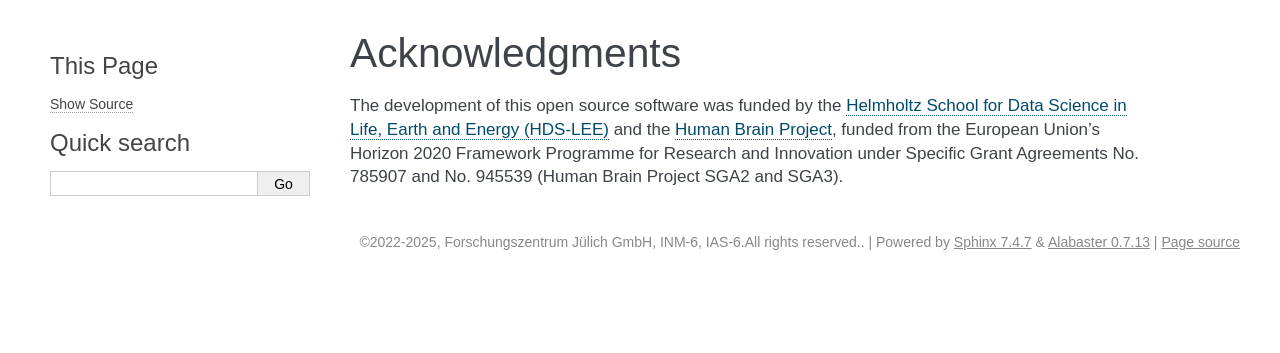
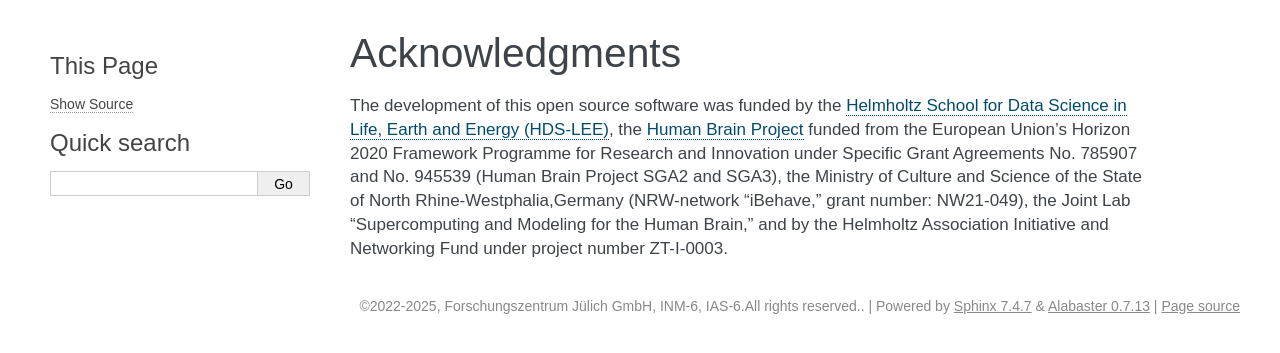
Before and after one commit to INM-6/alpaca, a Sphinx documentation site: the page built from doc/acknowledgments.rst, in a window 1280 px wide. Shown: the top 353 px of the page. Built offline with Sphinx 7.4.7, drawn with Linux system fonts in a browser that asks for light colours.

Commit message:
Add missing ack's

```diff
--- a/doc/acknowledgments.rst
+++ b/doc/acknowledgments.rst
@@ -6,7 +6,11 @@ Acknowledgments
 
 The development of this open source software was funded by the `Helmholtz
 School for Data Science in Life, Earth and Energy (HDS-LEE)
-<http://www.hds-lee.de>`_ and  the `Human Brain Project
-<http://www.humanbrainproject.eu>`_, funded from the European Union’s Horizon
+<http://www.hds-lee.de>`_, the `Human Brain Project
+<http://www.humanbrainproject.eu>`_ funded from the European Union’s Horizon
 2020 Framework Programme for Research and Innovation under Specific Grant
-Agreements No. 785907 and No. 945539 (Human Brain Project SGA2 and SGA3).
+Agreements No. 785907 and No. 945539 (Human Brain Project SGA2 and SGA3), the
+Ministry of Culture and Science of the State of North Rhine-Westphalia,Germany
+(NRW-network “iBehave,” grant number: NW21-049), the Joint Lab “Supercomputing
+and Modeling for the Human Brain,” and by the Helmholtz Association Initiative
+and Networking Fund under project number ZT-I-0003.
```
